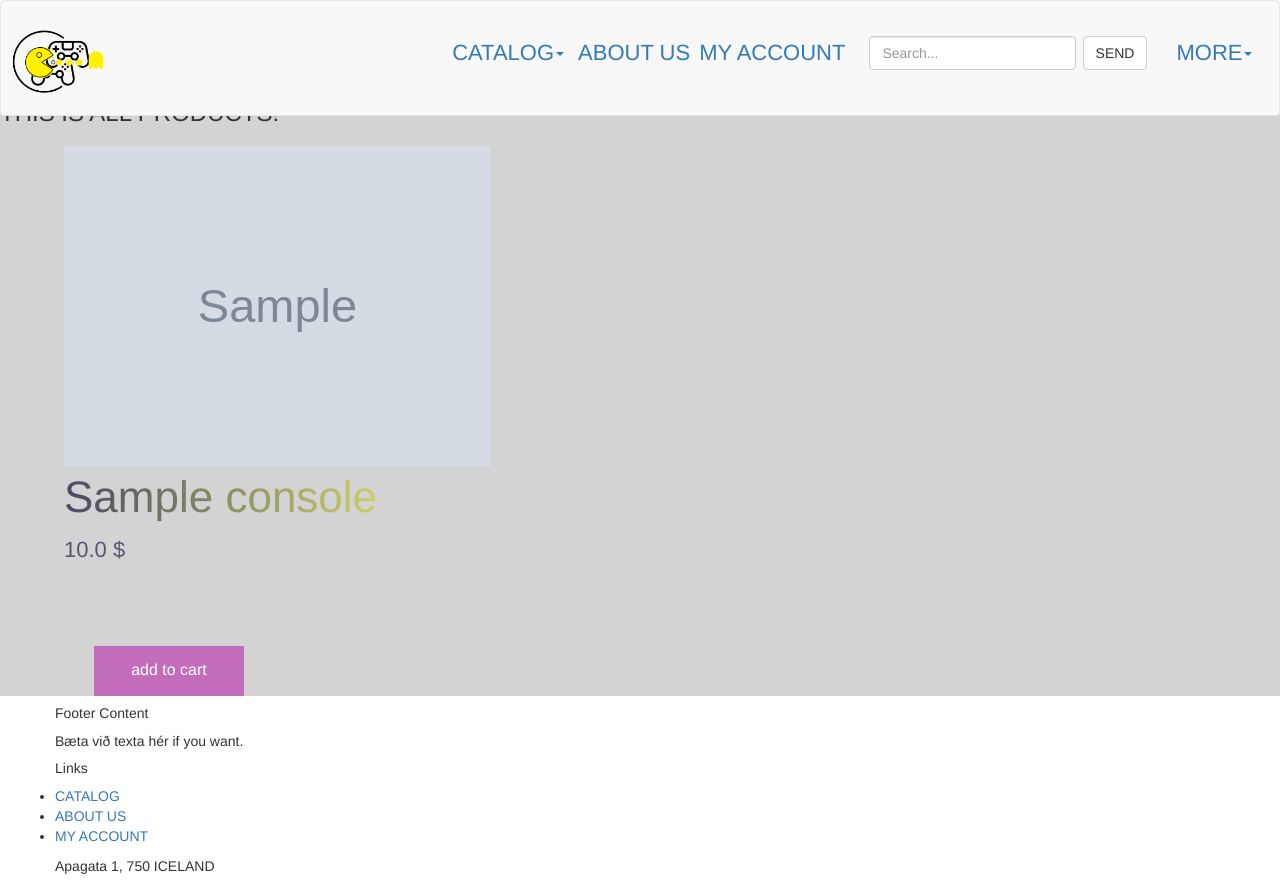
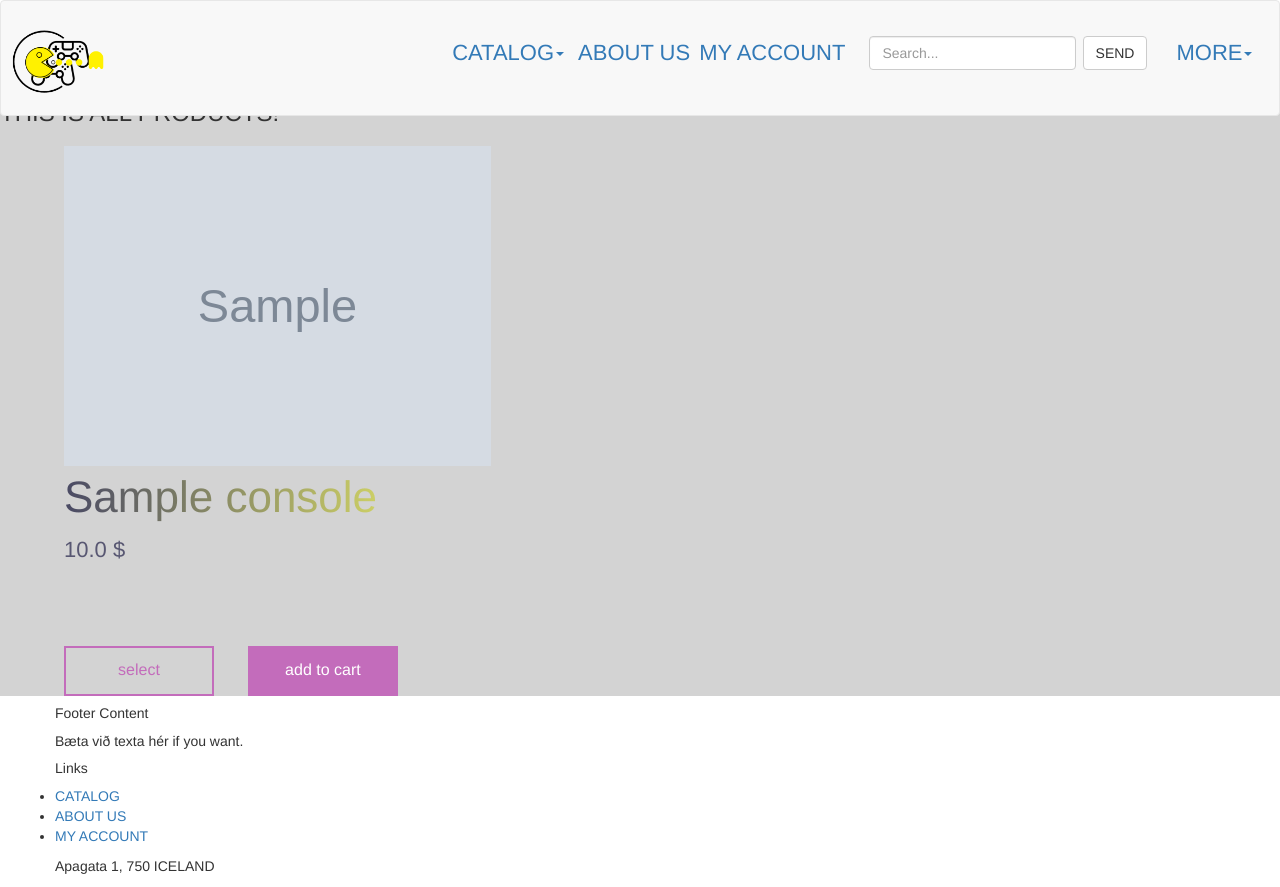
Before and after one commit to sarablondal/verklegt2-46, a Django app: page /consoles/ in a window 1280 px wide. Shown: the top 887 px of the page. Run offline with Django 3.2, Linux system fonts and the light colour scheme; tables that the repository leaves empty hold one stand-in row (values such as "Sample post"); grey boxes marked "Sample" are stand-in pictures; some libraries are stand-ins or nearby versions.

```diff
--- a/templates/catalog/singleConsole.html
+++ b/templates/catalog/singleConsole.html
@@ -25,7 +25,7 @@
             </div>
         <!-- buttons hjá hverju item view síðu-->
         <div class= "cta">
-            <!--<button class = "cta-select">select</button>-->
+            <button class = "cta-select">select</button>
             <button class = "cta-add">add to cart</button>
         </div>
     </div>
```
Also changed, not shown: 1 other file.
